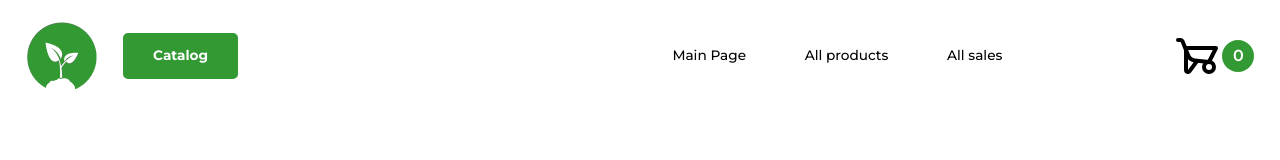
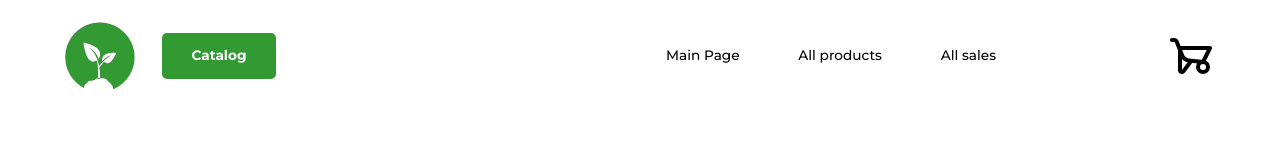
Before and after one commit to stoczec/garden_shop_app, a React (Create React App) app: page / in a window 1280 px wide. Shown: the top 160 px of the page. Built offline with nearby package versions, Linux system fonts and the light colour scheme; no server answers.

Commit message:
change style cart count

```diff
--- a/src/assets/styles/mixins.js
+++ b/src/assets/styles/mixins.js
@@ -5,7 +5,7 @@ overflow: hidden;
 `;
 
 const container = ({ width_px, width_percent }) => `
-width: min(${width_px || '1384px'}, ${width_percent || '96%'});
+width: min(${width_px || '1384px'}, ${width_percent || '90%'});
 margin-inline: auto;`;
 
 export const mixins = { wrapper, container };
--- a/src/components/Header/Header.jsx
+++ b/src/components/Header/Header.jsx
@@ -23,7 +23,9 @@ const Header = () => {
         <NavMenu />
         <CartLink to="/cart">
           <CartLogo />
-          <ContainerCountState>{countState}</ContainerCountState>
+          {countState > 0 && (
+            <ContainerCountState>{countState}</ContainerCountState>
+          )}
         </CartLink>
         <BurgerMenu />
       </NavMenuContainer>
@@ -84,7 +86,7 @@ const CartLink = styled(Link)`
   transition: all 250ms ease-in-out;
 
   &:hover {
-    filter: invert(75%);
+    filter: invert(50%);
   }
   @media (max-width: 380px) {
     display: none;
@@ -94,11 +96,8 @@ const CartLogo = styled(TbGardenCart)`
   font-size: 3em;
 `;
 const ContainerCountState = styled.span`
-  width: 32px;
-  height: 32px;
-  border-radius: 50%;
-  color: ${(props) => props.theme.colors.clr_white};
-  background-color: ${clr_accent};
+  font-size: ${(state) => state.theme.font_size.fs_30};
+  color: ${clr_accent};
   display: flex;
   justify-content: center;
   align-items: center;
```
